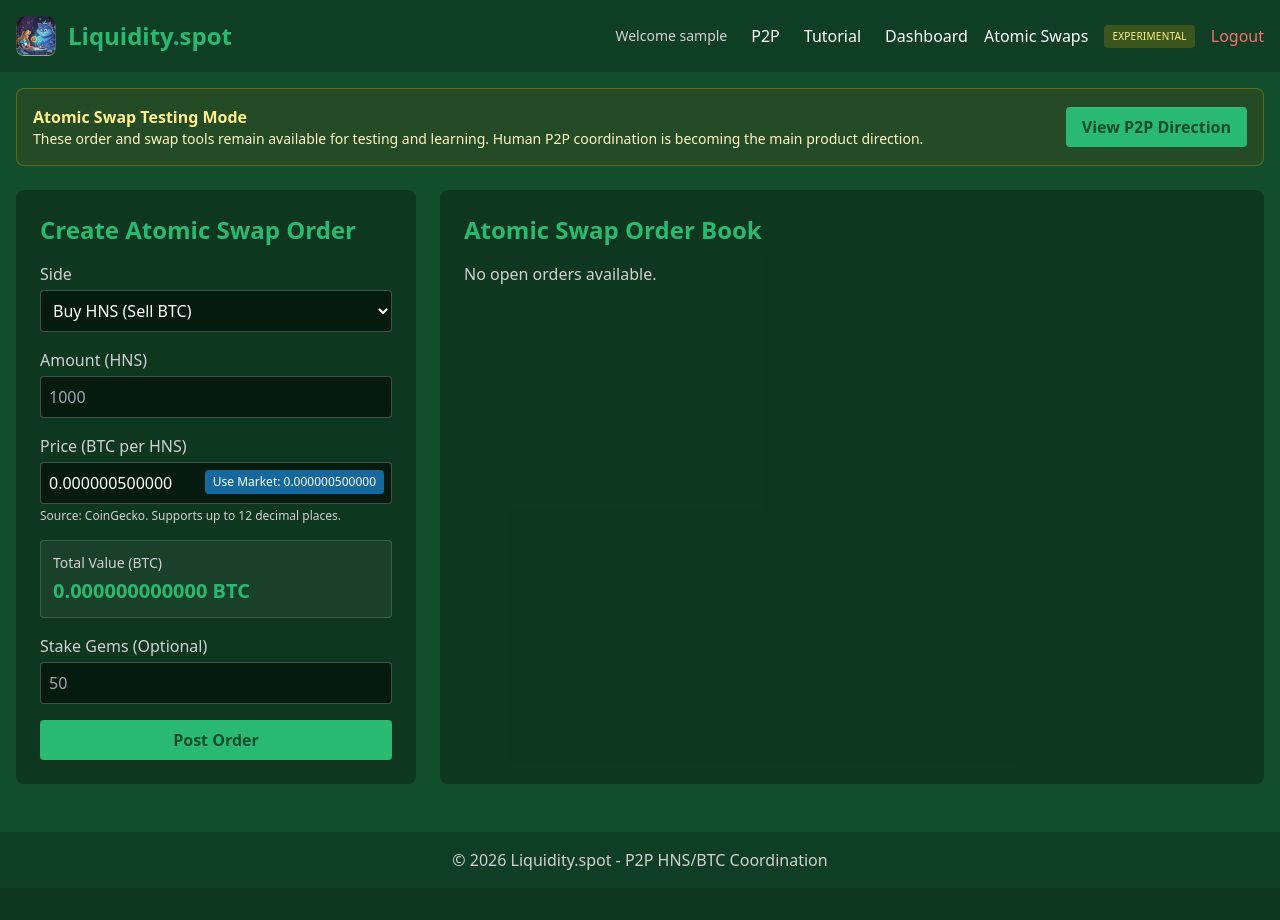
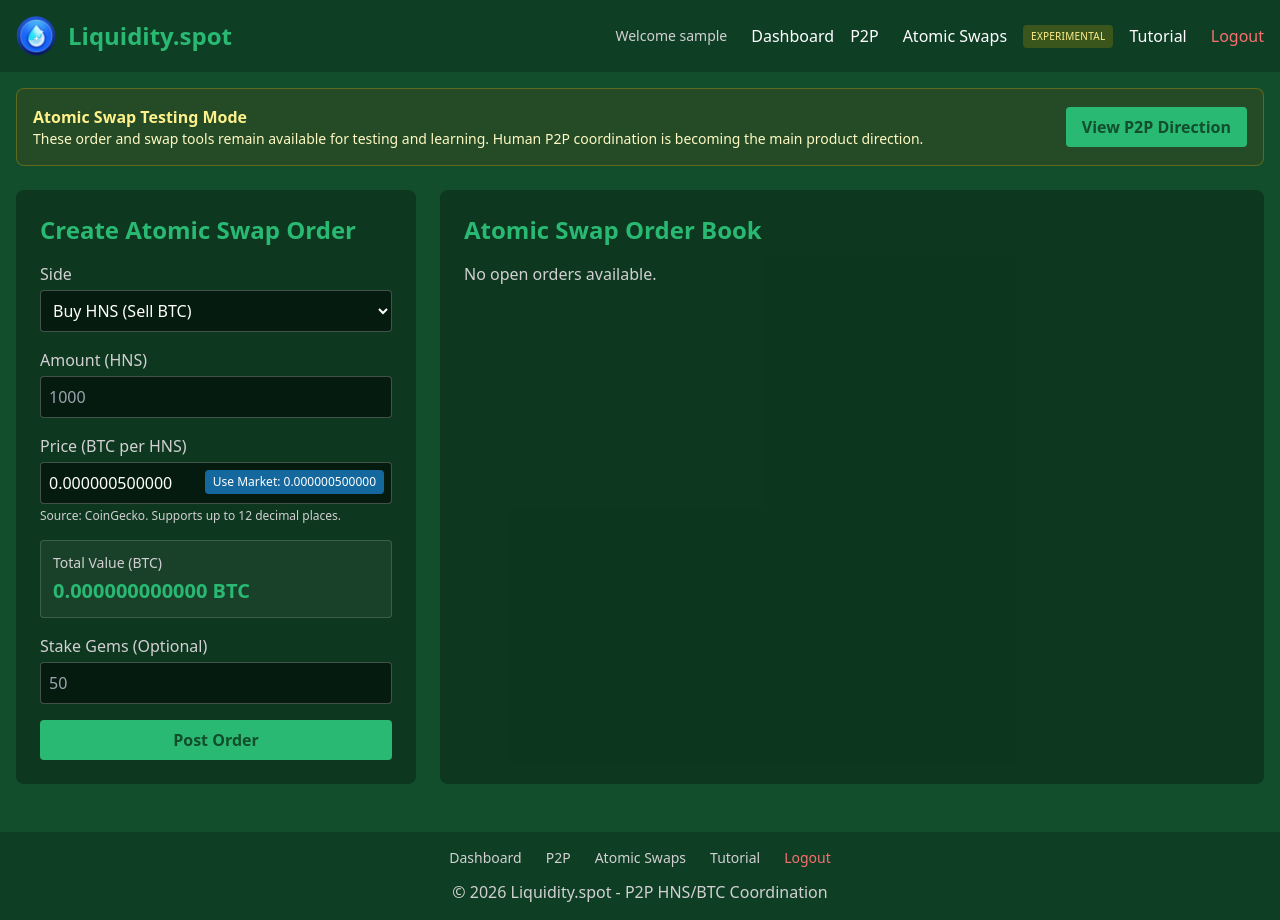
Before and after one commit to shadstoneofficial/liquidity-spot, a Flask app: page /orders in a window 1280 px wide. Before the commit the page ends 870 px from the top, so only its background shows below. Run offline with Flask 3, Linux system fonts and the light colour scheme; the visitor is signed in with stand-in values (Sample User, id 1); data that the repository does not hold is empty; some libraries are stand-ins or nearby versions.

Commit message:
menu adding

```diff
--- a/routes/main.py
+++ b/routes/main.py
@@ -229,8 +229,6 @@ def cancel_p2p_offer(offer_id):
 
 @main_bp.route('/')
 def index():
-    if 'user_id' in session:
-        return redirect(url_for('main.dashboard'))
     return render_template('index.html')
 
 @main_bp.route('/dashboard')
--- a/templates/base.html
+++ b/templates/base.html
@@ -4,8 +4,8 @@
     <meta charset="UTF-8">
     <meta name="viewport" content="width=device-width, initial-scale=1.0">
     <title>Liquidity.spot</title>
-    <link rel="icon" type="image/png" href="{{ url_for('static', filename='img/liquidity-spot-icon.png') }}">
-    <link rel="apple-touch-icon" href="{{ url_for('static', filename='img/liquidity-spot-icon.png') }}">
+    <link rel="icon" type="image/png" href="{{ url_for('static', filename='img/liquidity-spot.png') }}">
+    <link rel="apple-touch-icon" href="{{ url_for('static', filename='img/liquidity-spot.png') }}">
     <script src="https://cdn.tailwindcss.com"></script>
     <script>
         tailwind.config = {
@@ -28,7 +28,7 @@
     <nav class="bg-black/20 p-4">
         <div class="container mx-auto flex justify-between items-center">
             <a href="{{ url_for('main.index') }}" class="flex items-center gap-3 text-2xl font-bold text-gfa-light hover:opacity-80 transition min-w-0">
-                <img src="{{ url_for('static', filename='img/liquidity-spot-icon.png') }}" alt="Liquidity.spot Logo" class="h-10 w-10 object-contain shrink-0">
+                <img src="{{ url_for('static', filename='img/liquidity-spot.png') }}" alt="Liquidity.spot Logo" class="h-10 w-10 object-contain shrink-0">
                 Liquidity.spot
             </a>
 
@@ -43,18 +43,19 @@
             <div class="hidden md:flex items-center">
                 {% if session.get('user_id') %}
                     <span class="mr-6 text-sm text-gfa-grey whitespace-nowrap">Welcome {{ session.get('username', 'user') }}</span>
+                    <a href="{{ url_for('main.dashboard') }}" class="mr-4 hover:text-gfa-light">Dashboard</a>
                 {% endif %}
                 <a href="{{ url_for('main.p2p') }}" class="mr-6 hover:text-gfa-light">P2P</a>
-                <a href="{{ url_for('main.tutorial') }}" class="mr-6 hover:text-gfa-light">Tutorial</a>
                 {% if session.get('user_id') %}
-                    <a href="{{ url_for('main.dashboard') }}" class="mr-4 hover:text-gfa-light">Dashboard</a>
                     <a href="{{ url_for('main.orders') }}" class="mr-4 hover:text-gfa-light">Atomic Swaps</a>
                     <span class="mr-4 text-[10px] uppercase tracking-wide bg-yellow-500/20 text-yellow-200 px-2 py-1 rounded">Experimental</span>
+                    <a href="{{ url_for('main.tutorial') }}" class="mr-6 hover:text-gfa-light">Tutorial</a>
                     {% if session.get('tier') == 'team' %}
                         <a href="{{ url_for('admin.credit') }}" class="mr-4 hover:text-gfa-light">Admin</a>
                     {% endif %}
                     <a href="{{ url_for('auth.logout') }}" class="text-red-400 hover:text-red-300">Logout</a>
                 {% else %}
+                    <a href="{{ url_for('main.tutorial') }}" class="mr-6 hover:text-gfa-light">Tutorial</a>
                     <a href="{{ url_for('auth.login') }}" class="bg-gfa-light text-gfa-dark px-4 py-2 rounded font-bold hover:bg-white transition">Login with GFAVIP</a>
                 {% endif %}
             </div>
@@ -65,17 +66,18 @@
             <div class="flex flex-col space-y-4">
                 {% if session.get('user_id') %}
                     <div class="text-sm text-gfa-grey">Welcome {{ session.get('username', 'user') }}</div>
+                    <a href="{{ url_for('main.dashboard') }}" class="hover:text-gfa-light">Dashboard</a>
                 {% endif %}
                 <a href="{{ url_for('main.p2p') }}" class="hover:text-gfa-light">P2P</a>
-                <a href="{{ url_for('main.tutorial') }}" class="hover:text-gfa-light">Tutorial</a>
                 {% if session.get('user_id') %}
-                    <a href="{{ url_for('main.dashboard') }}" class="hover:text-gfa-light">Dashboard</a>
                     <a href="{{ url_for('main.orders') }}" class="hover:text-gfa-light">Atomic Swaps (Experimental)</a>
+                    <a href="{{ url_for('main.tutorial') }}" class="hover:text-gfa-light">Tutorial</a>
                     {% if session.get('tier') == 'team' %}
                         <a href="{{ url_for('admin.credit') }}" class="hover:text-gfa-light">Admin</a>
                     {% endif %}
                     <a href="{{ url_for('auth.logout') }}" class="text-red-400 hover:text-red-300">Logout</a>
                 {% else %}
+                    <a href="{{ url_for('main.tutorial') }}" class="hover:text-gfa-light">Tutorial</a>
                     <a href="{{ url_for('auth.login') }}" class="bg-gfa-light text-gfa-dark px-4 py-2 rounded font-bold hover:bg-white transition text-center">Login with GFAVIP</a>
                 {% endif %}
             </div>
@@ -106,7 +108,26 @@
     </main>
 
     <footer class="bg-black/20 p-4 text-center text-gfa-grey mt-8">
-        <p>&copy; 2026 Liquidity.spot - P2P HNS/BTC Coordination</p>
+        <div class="container mx-auto">
+            <div class="flex flex-wrap items-center justify-center gap-x-6 gap-y-3 mb-3 text-sm">
+                {% if session.get('user_id') %}
+                    <a href="{{ url_for('main.dashboard') }}" class="hover:text-gfa-light">Dashboard</a>
+                {% endif %}
+                <a href="{{ url_for('main.p2p') }}" class="hover:text-gfa-light">P2P</a>
+                {% if session.get('user_id') %}
+                    <a href="{{ url_for('main.orders') }}" class="hover:text-gfa-light">Atomic Swaps</a>
+                    <a href="{{ url_for('main.tutorial') }}" class="hover:text-gfa-light">Tutorial</a>
+                    {% if session.get('tier') == 'team' %}
+                        <a href="{{ url_for('admin.credit') }}" class="hover:text-gfa-light">Admin</a>
+                    {% endif %}
+                    <a href="{{ url_for('auth.logout') }}" class="text-red-400 hover:text-red-300">Logout</a>
+                {% else %}
+                    <a href="{{ url_for('main.tutorial') }}" class="hover:text-gfa-light">Tutorial</a>
+                    <a href="{{ url_for('auth.login') }}" class="hover:text-gfa-light">Login with GFAVIP</a>
+                {% endif %}
+            </div>
+            <p>&copy; 2026 Liquidity.spot - P2P HNS/BTC Coordination</p>
+        </div>
     </footer>
 </body>
 </html>
```
